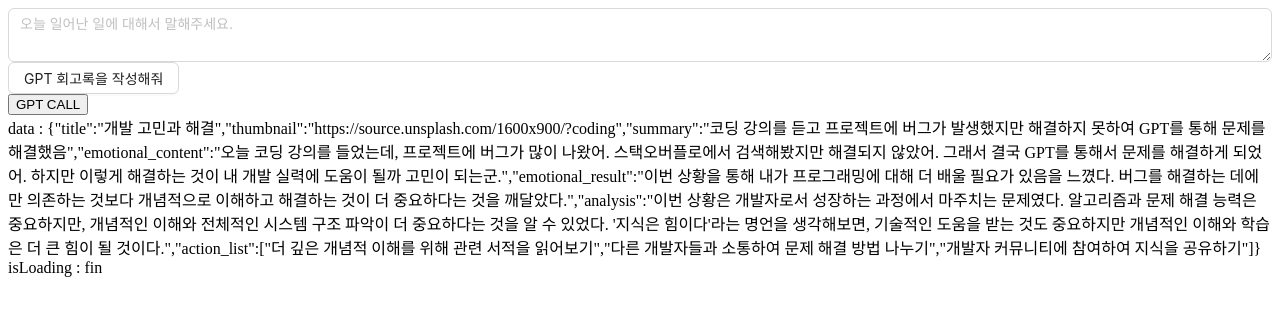
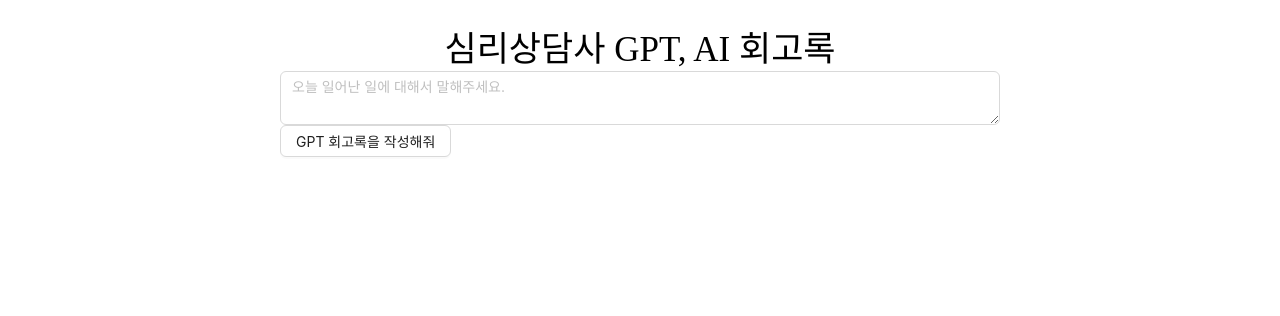
Before and after one commit to Uheeking/gpt_solution, a React (Vite) app: page / in a window 1280 px wide. Shown: the top 316 px of the page. Built offline with nearby package versions, Linux system fonts and the light colour scheme.

Commit message:
🎨 MODIFY : styled-components modified

```diff
--- a/src/App.jsx
+++ b/src/App.jsx
@@ -1,6 +1,9 @@
-import React, { useState } from 'react'
-import {CallGPT} from './api/gpt';
-import DiaryInput from './components/DiaryInput'
+import { useState } from "react";
+import { CallGPT } from "./api/gpt";
+import DiaryInput from "./components/DiaryInput";
+import styled from "styled-components";
+// import DiaryDisplay from "./components/DiaryDisplay";
+import { message } from "antd";
 
 const dummyData = JSON.parse(
   `{ "title": "개발 고민과 해결", "thumbnail": "https://source.unsplash.com/1600x900/?coding", "summary": "코딩 강의를 듣고 프로젝트에 버그가 발생했지만 해결하지 못하여 GPT를 통해 문제를 해결했음", "emotional_content": "오늘 코딩 강의를 들었는데, 프로젝트에 버그가 많이 나왔어. 스택오버플로에서 검색해봤지만 해결되지 않았어. 그래서 결국 GPT를 통해서 문제를 해결하게 되었어. 하지만 이렇게 해결하는 것이 내 개발 실력에 도움이 될까 고민이 되는군.", "emotional_result": "이번 상황을 통해 내가 프로그래밍에 대해 더 배울 필요가 있음을 느꼈다. 버그를 해결하는 데에만 의존하는 것보다 개념적으로 이해하고 해결하는 것이 더 중요하다는 것을 깨달았다.", "analysis": "이번 상황은 개발자로서 성장하는 과정에서 마주치는 문제였다. 알고리즘과 문제 해결 능력은 중요하지만, 개념적인 이해와 전체적인 시스템 구조 파악이 더 중요하다는 것을 알 수 있었다. '지식은 힘이다'라는 명언을 생각해보면, 기술적인 도움을 받는 것도 중요하지만 개념적인 이해와 학습은 더 큰 힘이 될 것이다.", "action_list": ["더 깊은 개념적 이해를 위해 관련 서적을 읽어보기", "다른 개발자들과 소통하여 문제 해결 방법 나누기", "개발자 커뮤니티에 참여하여 지식을 공유하기"] }`
@@ -9,30 +12,63 @@
 function App() {
   const [data, setData] = useState(dummyData);
   const [isLoading, setIsLoading] = useState(false);
+  const [messageApi, contextHolder] = message.useMessage();
 
   const handleClickAPICall = async (userInput) => {
     try {
       setIsLoading(true);
       const message = await CallGPT({
-        prompt: `${userInput}
-        `
+        prompt: `${userInput}`,
       });
       setData(JSON.parse(message));
     } catch (error) {
-      setIsLoading(false)
+      messageApi.open({
+        type: "error",
+        content: error?.message,
+      });
+      return;
+    } finally {
+      setIsLoading(false);
     }
   };
+
   const handleSubmit = (userInput) => {
-    handleClickAPICall(userInput)
-  }
+    handleClickAPICall(userInput);
+  };
+
   return (
-    <div>
-      <DiaryInput isLoading={isLoading} onSubmit={handleSubmit}/>
-      <button onClick={handleClickAPICall}>GPT CALL</button>
-      <div>data : {JSON.stringify(data)}</div>
-      <div>isLoading : {isLoading? "loading":"fin"}</div>
-    </div>
-  )
+    <AppConatiner>
+      {contextHolder}
+      <AppTitle>
+        심리상담사 GPT, AI 회고록
+      </AppTitle>
+      <DiaryInput
+        messageApi={messageApi}
+        isLoading={isLoading}
+        onSubmit={handleSubmit}
+      />
+      {/* <div id="capture">
+        <DiaryDisplay isLoading={isLoading} data={data} />
+      </div> */}
+    </AppConatiner>
+  );
 }
 
-export default App
+export default App;
+
+const AppConatiner = styled.div`
+  padding: 20px;
+  display: flex;
+  flex-direction: column;
+  max-width: 720px;
+  width: 100%;
+  margin: 0 auto;
+`;
+
+const AppTitle = styled.div`
+  width: 100%;
+  font-weight: 400;
+  font-size: 35px;
+  text-align: center;
+  font-family: "Noto Serif KR";
+`;
--- a/src/index.css
+++ b/src/index.css
@@ -0,0 +1,5 @@
+body {
+    margin: 0;
+    font-family: "Noto Serif KR";
+    font-size: 400;
+  }
```
